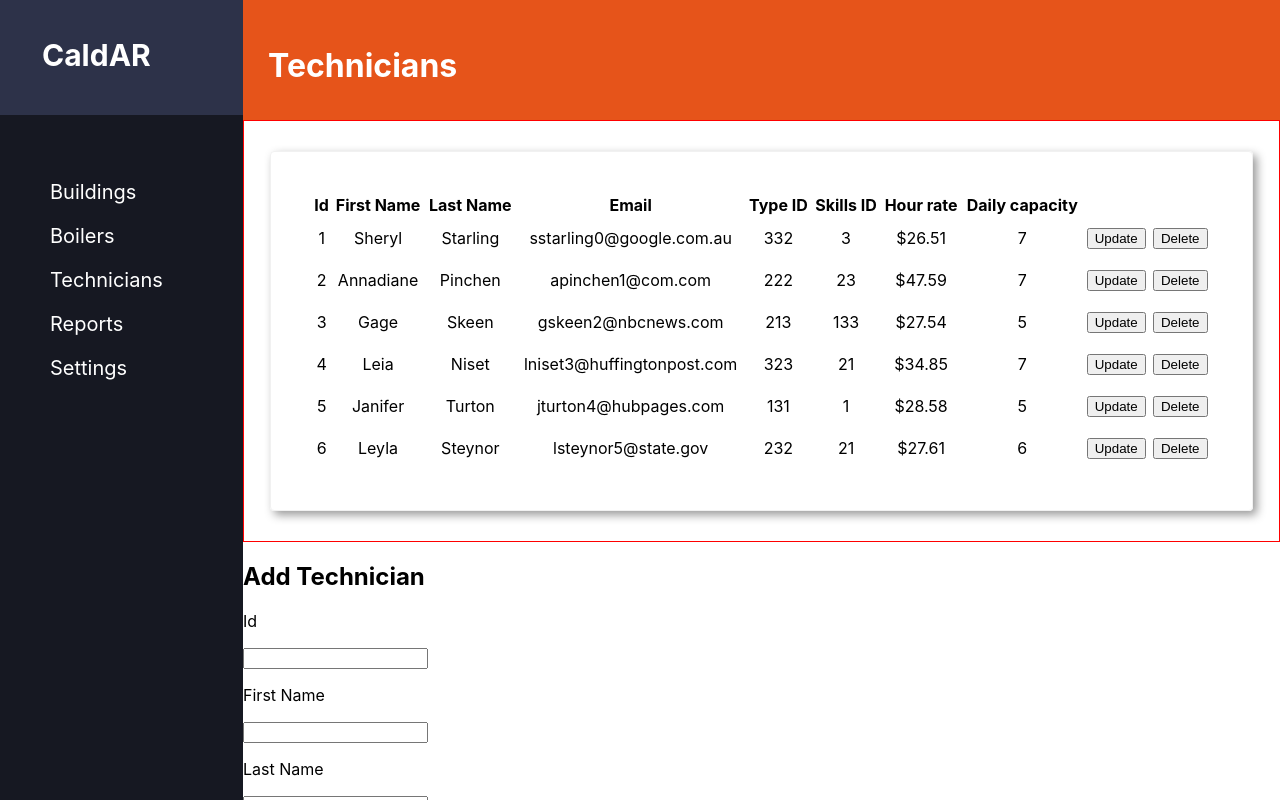
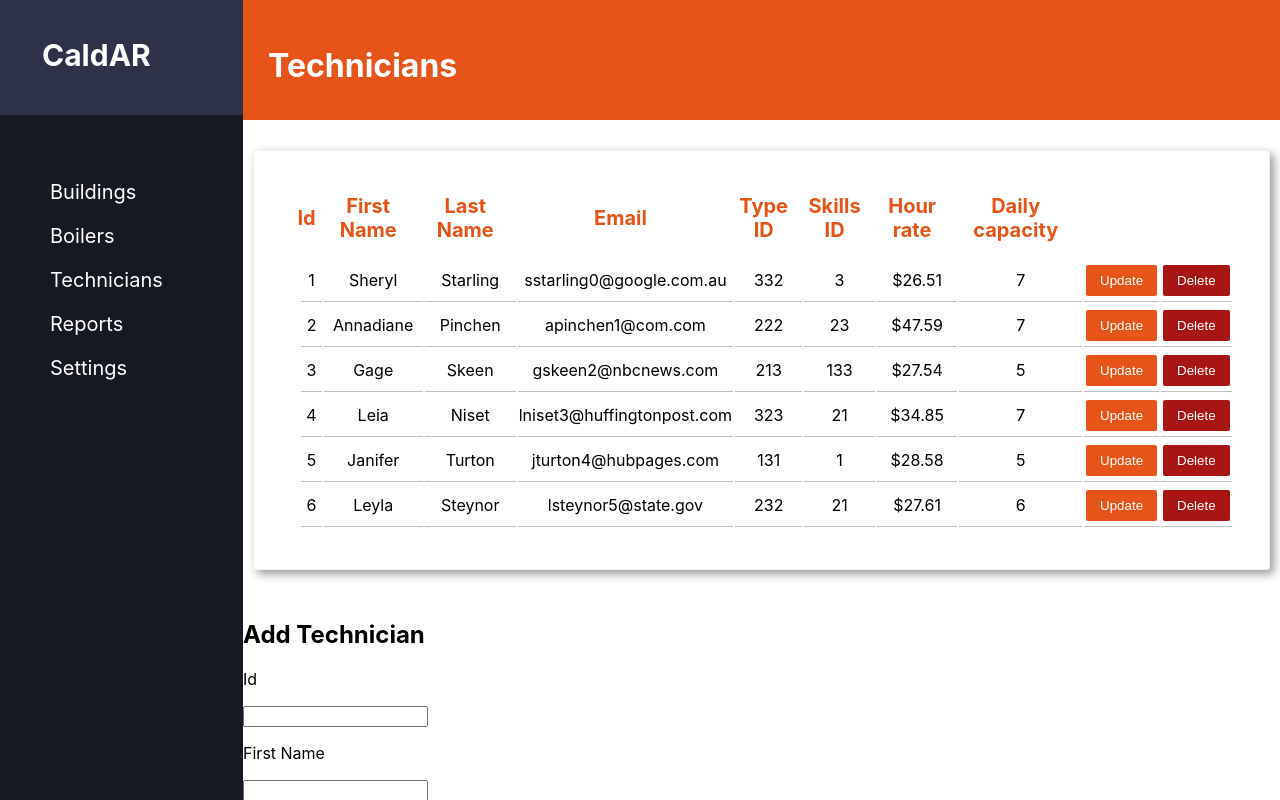
Before and after one commit to svillav/CALD-028-React-Technicians, a React (Create React App) app: page / in a window 1280 px wide. Shown: the top 800 px of the page. Built offline with nearby package versions, Linux system fonts and the light colour scheme.

Commit message:
Buttons style added

```diff
--- a/src/App.css
+++ b/src/App.css
@@ -47,7 +47,6 @@
 }
 
 .table {
-  border: 1px solid red;
   display: flex;
   justify-content: center;
 }
@@ -56,8 +55,47 @@
   position: relative;
   padding: 40px;
   margin: 30px 0;
-  width: 95%;
+  width: 98%;
   border: 1px solid rgb(241, 241, 241);
   border-radius: 4px;
   box-shadow: 4px 4px 10px rgb(153, 153, 153);
 }
+
+.tableHeader {
+  border: 1px solid red;
+}
+
+.table th {
+  padding-bottom: 15px;
+  color: #e6541a;
+  font-size: 20px;
+}
+
+td {
+  position: relative;
+  text-align: start;
+}
+
+.tbody td {
+  position: relative;
+  height: 40px;
+  text-align: center;
+  left: 5px;
+  border-bottom: 1px solid rgb(192, 192, 192);
+}
+
+.update {
+  padding: 8px 14px;
+  color: #ffffff;
+  background-color: #e6541a;
+  border: 1px solid #ffffff;
+  border-radius: 3px;
+}
+
+.delete {
+  padding: 8px 14px;
+  color: #ffffff;
+  background-color: #a81515;
+  border: 1px solid #ffffff;
+  border-radius: 3px;
+}
--- a/src/components/TechniciansList.js
+++ b/src/components/TechniciansList.js
@@ -1,5 +1,6 @@
 import React, { Component } from 'react';
 import propTypes from 'prop-types';
+import '../App.css';
 
 export class TechniciansList extends Component {
     render() {
@@ -14,7 +15,7 @@ export class TechniciansList extends Component {
             daily_capacity
         } = this.props.technician;
         return  (
-            <tr style={{height: '40px', textAlign: 'center'}}>
+            <tr className="tbody" style={{height: '40px', textAlign: 'center'}}>
                 <td>{id}</td>
                 <td>{firstName}</td>
                 <td>{lastName}</td>
@@ -24,10 +25,10 @@ export class TechniciansList extends Component {
                 <td>{hour_rate}</td>
                 <td>{daily_capacity}</td>
                 <td>
-                    <button>Update</button>
+                    <button className="update">Update</button>
                 </td>
                 <td>
-                    <button onClick={this.props.deleteTechnician.bind(this, id)}>Delete</button>
+                    <button className="delete" onClick={this.props.deleteTechnician.bind(this, id)}>Delete</button>
                 </td>
             </tr>
         )
```
Also changed, not shown: 1 other file (tests, documents, lock files or other folders).
